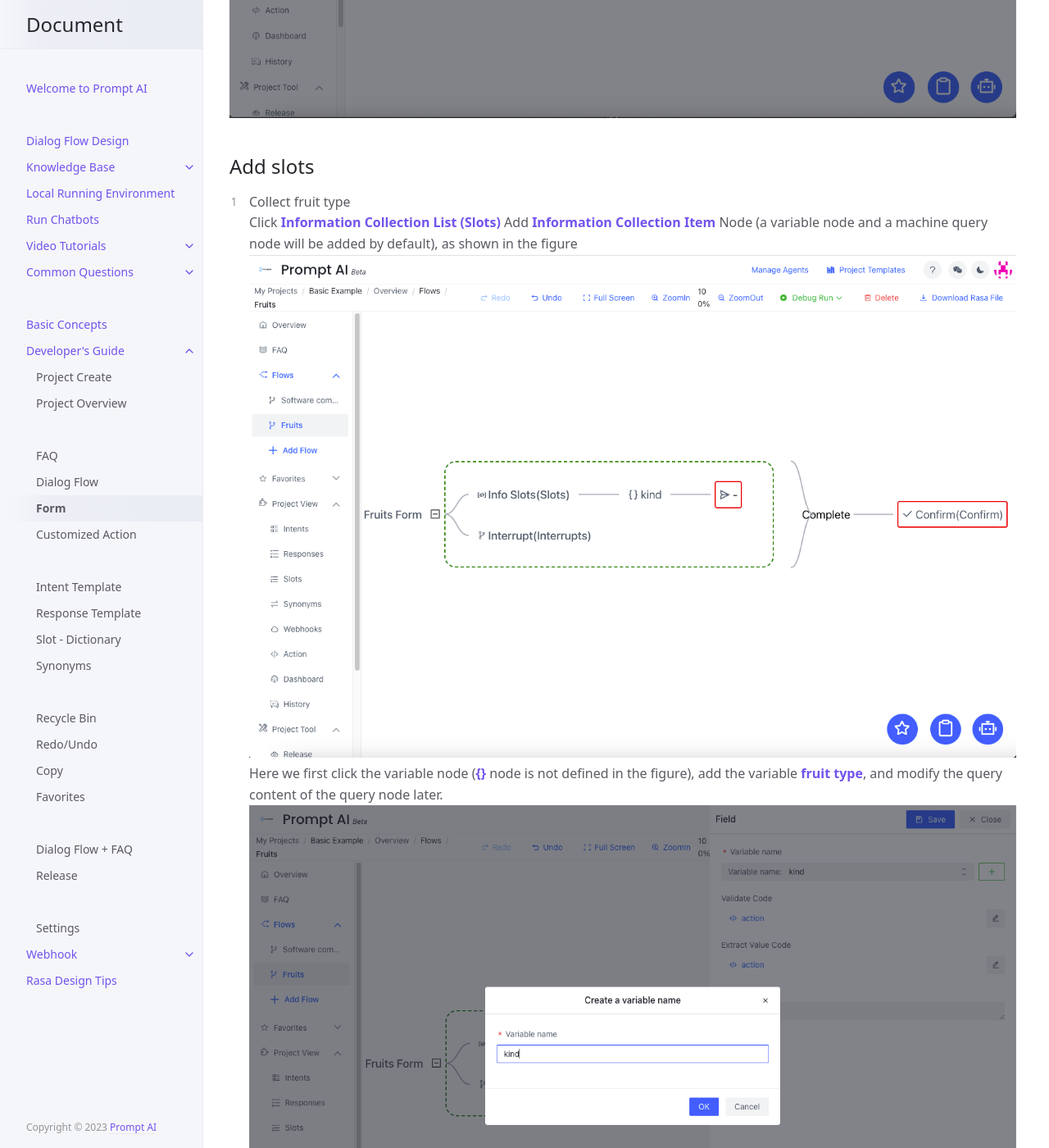
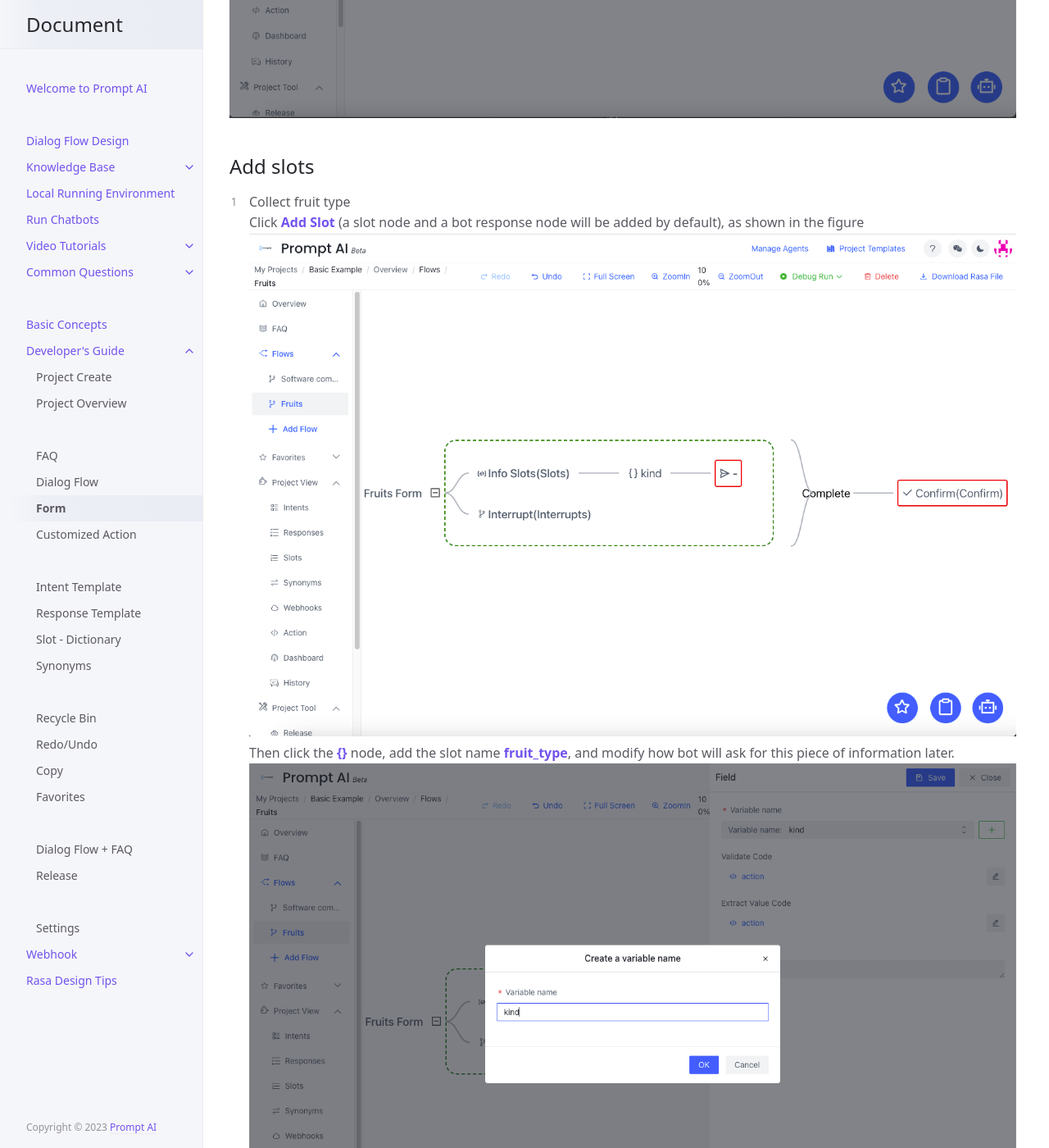
Before and after one commit to PromptAI/promptdialog, a Jekyll site: the page built from docs/tutorial/form.md, in a window 1280 px wide and 1400 px high, scrolled down 2774 px. Shown: the whole window at 82% size. Built offline with Jekyll 4.4.1, drawn with Linux system fonts in a browser that asks for light colours.

Commit message:
Update form.md

```diff
--- a/docs/tutorial/form.md
+++ b/docs/tutorial/form.md
@@ -20,9 +20,9 @@ Form is used to collect multiple pieces of information in tasks like ticket book
 ## Add slots
   1. Collect fruit type
     <br/>
-    Click **Information Collection List (Slots)** Add **Information Collection Item** Node (a variable node and a machine query node will be added by default), as shown in the figure
+     Click **Add Slot** (a slot node and a bot response node will be added by default), as shown in the figure
      ![05-form](/assets/images/tutorial/form/05-form.png)
-     Here we first click the variable node (**{}** node is not defined in the figure), add the variable **fruit type**, and modify the query content of the query node later.
+     Then click the **{}** node, add the slot name **fruit_type**, and modify how bot will ask for this piece of information later.
      ![06-form](/assets/images/tutorial/form/06-form.png)
      ![07-form](/assets/images/tutorial/form/07-form.png)
      Click the query node to add a user input node to extract and collect information. Here we **variable name** , **fruit type**, **variable value source** , **entity extraction**,
```
